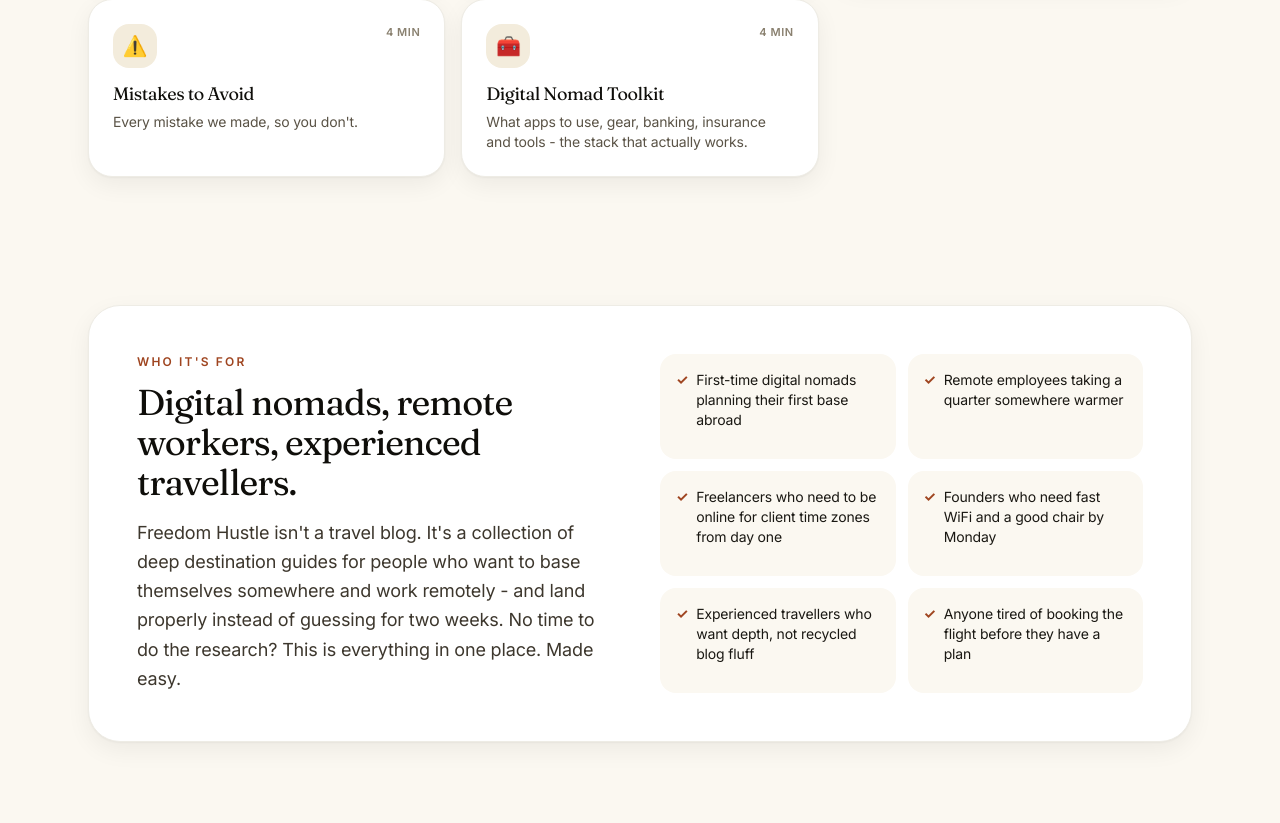
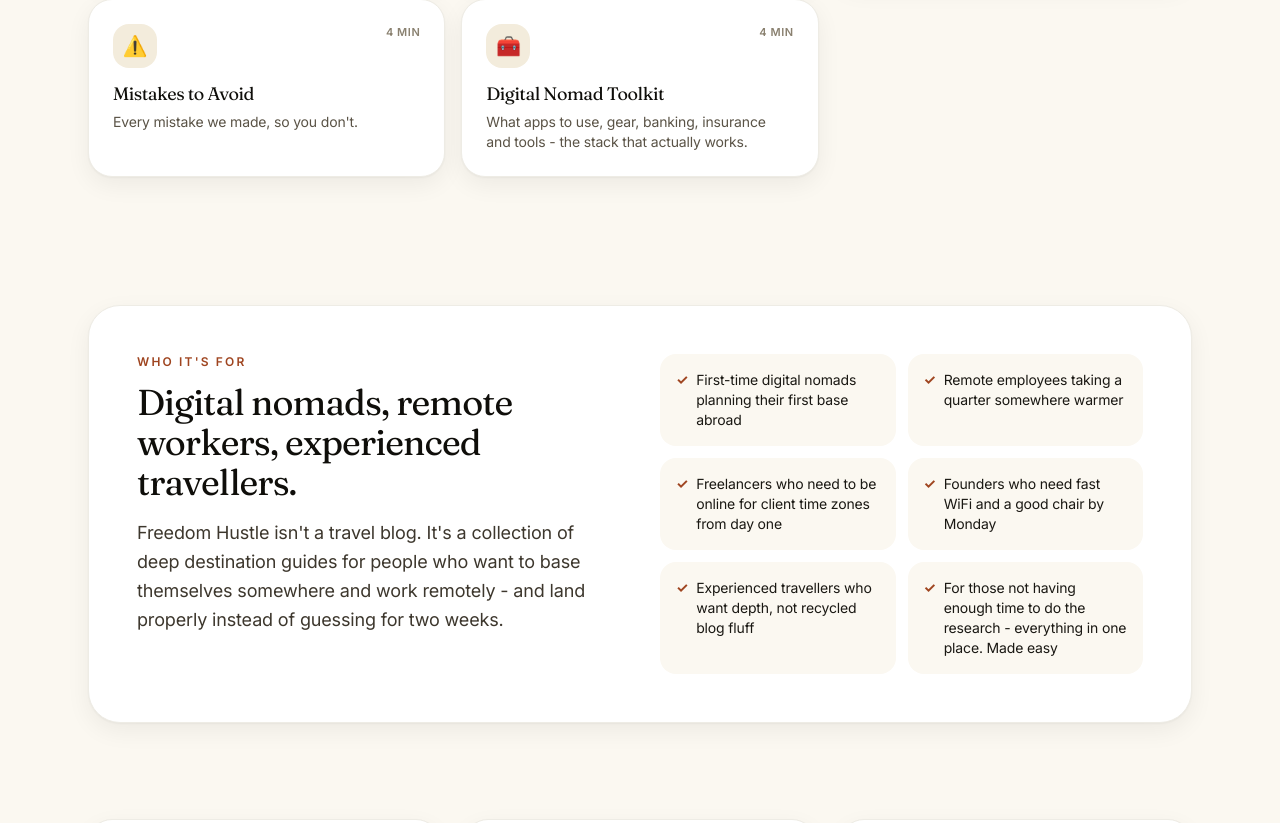
Before and after one commit to meetinfinite/freedomhustleguide, a Next.js app: page /guides/bangkok in a window 1280 px wide. Shown: the part 1939-2762 px from the top of the page. Built offline with nearby package versions, Linux system fonts and the light colour scheme; no server answers.

Commit message:
Who it's for: research-time line moves from body to final chip (her original intent) (#79)
Co-authored-by: Valeria Radu <valeriaradu@Valerias-MacBook-Pro.local>

```diff
--- a/app/guides/[slug]/page.tsx
+++ b/app/guides/[slug]/page.tsx
@@ -204,8 +204,7 @@
                 Freedom Hustle isn't a travel blog. It's a collection of deep
                 destination guides for people who want to base themselves
                 somewhere and work remotely - and land properly instead of
-                guessing for two weeks. No time to do the research? This is
-                everything in one place. Made easy.
+                guessing for two weeks.
               </p>
             </div>
             <div className="grid sm:grid-cols-2 gap-3">
@@ -215,7 +214,7 @@
                 "Freelancers who need to be online for client time zones from day one",
                 "Founders who need fast WiFi and a good chair by Monday",
                 "Experienced travellers who want depth, not recycled blog fluff",
-                "Anyone tired of booking the flight before they have a plan"
+                "For those not having enough time to do the research - everything in one place. Made easy"
               ].map((x) => (
                 <div
                   key={x}
```
